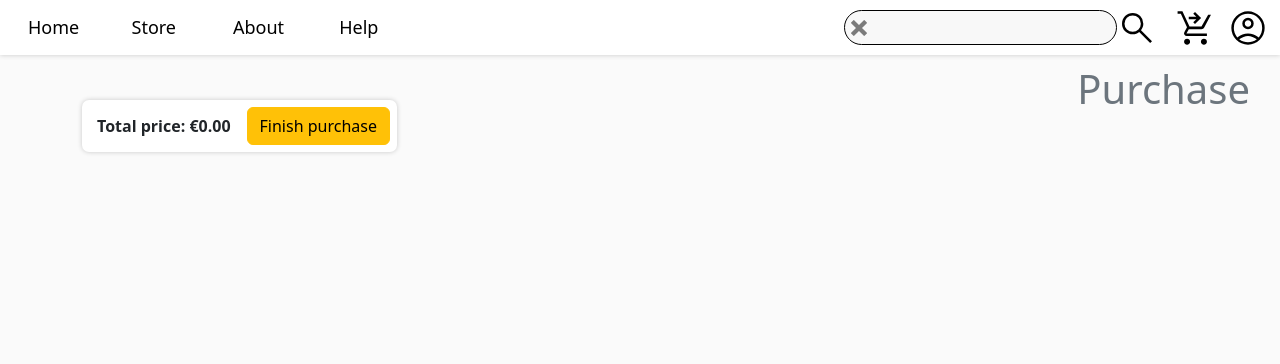
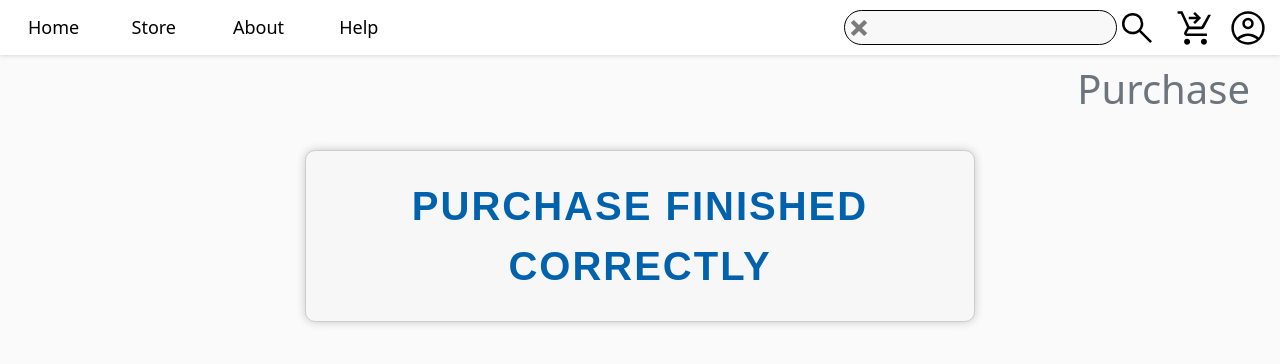
Before and after one commit to pablofs02/shopeen, a React (Vite) app: page /purchase in a window 1280 px wide. Shown: the top 364 px of the page. Built offline with nearby package versions, Linux system fonts and the light colour scheme.

Commit message:
Changes to the Purchase page and qol changes

```diff
--- a/src/components/Navbar.tsx
+++ b/src/components/Navbar.tsx
@@ -150,7 +150,7 @@ function Navbar() {
             <p>
               <strong>Total price: {formatCurrency(totalPrice)}</strong>
             </p>
-            {cartItems.length > 0 ? <Button onClick={() => {}}><Link to={"/purchase"}>Buy All</Link></Button> : null}
+            {cartItems.length > 0 ? <Button onClick={() => {setShowCart(false)}}><Link to={"/purchase"}>Buy All</Link></Button> : null}
           </div>
         </Offcanvas>
 
--- a/src/pages/Purchase.tsx
+++ b/src/pages/Purchase.tsx
@@ -15,7 +15,7 @@ function Purchase() {
   }, 0);
 
   const handleFinishPurchase = (e: any) => {
-    const id : number = boughtItems.length;
+    const id: number = boughtItems.length;
     setBoughtItems([...boughtItems, { [id]: cartItems }]);
     setCartItems([]);
   };
@@ -24,6 +24,7 @@ function Purchase() {
     <>
       <h1 className="page-header">Purchase</h1>
 
+      {cartItems.length > 0 ? (
         <div className="subtotal">
           <p>
             <strong>Total price: {formatCurrency(totalPrice)}</strong>
@@ -32,7 +33,11 @@ function Purchase() {
             Finish purchase
           </Button>
         </div>
-
+      ) : (
+        <div className="purchase-finished">
+          <h2>Purchase finished correctly</h2>
+        </div>
+      )}
       <section className="cuerpo mt-4">
         <Row md={2} lg={3} xs={1} className="g-3">
           {cartItems.map((item: any) => (
--- a/src/styles/FilterStyle.css
+++ b/src/styles/FilterStyle.css
@@ -106,7 +106,7 @@
     gap: 0.5rem;
 }
 
-.no-products {
+.no-products, .purchase-finished {
     background-color: #f7f7f7;
     border: 1px solid #ccc;
     border-radius: 10px;
@@ -123,12 +123,20 @@
     width: 60%;
 }
 
-.no-products h2 {
+.no-products h2, .purchase-finished h2 {
     font-size: 2.5rem;
     color: #ff6f69;
     margin: 0;
     text-transform: uppercase;
     letter-spacing: 2px;
+}
+
+.purchase-finished h2 {
+    padding: 5px;
+    /* Give more separation between each line */
+    line-height: 1.5;
+    font-weight: bold;
+    color: var(--mainColor);
 }
 
 .filter-button {
```
Lines whose indentation alone changed are shown as unchanged.
